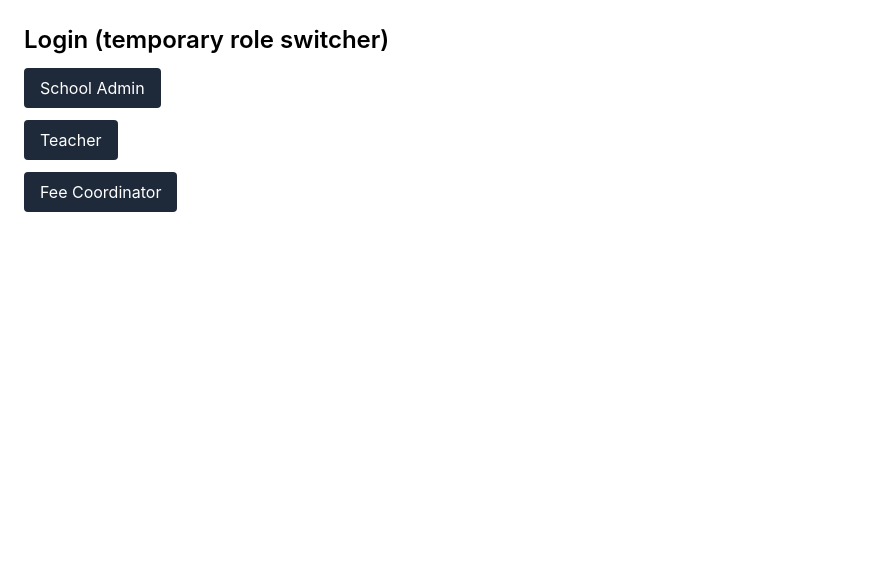
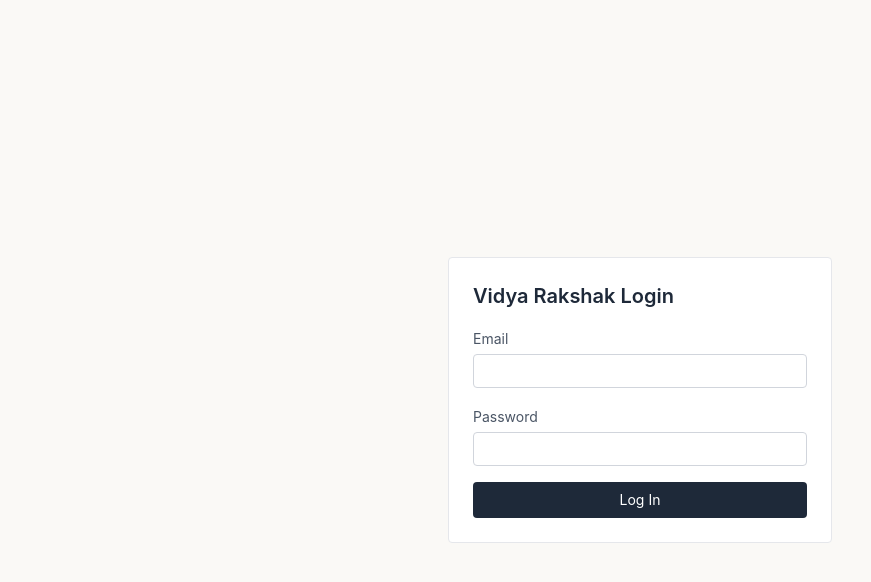
Before and after one commit to Adix097/vidya-rakshak, a React app in the folder frontend/: page /login in a window 1280 px wide. Shown: the top 582 px of the page, without its empty margins (0-871 px from the left). Built offline with nearby package versions, Linux system fonts and the light colour scheme; no server answers; the HTML template or start-up script is replaced by a standard one.

Commit message:
feat: login and persistent sessions

```diff
--- a/frontend/src/auth/AuthContext.jsx
+++ b/frontend/src/auth/AuthContext.jsx
@@ -1,22 +1,53 @@
-import { createContext, useContext, useState } from "react";
+import { createContext, useContext, useState, useEffect } from "react";
 
 const AuthContext = createContext(null);
 
-// TODO: wire with backend later
-const FAKE_USERS = {
-  schoolAdmin: { id: 1, name: "Priya Sharma", role: "school-admin" },
-  teacher: { id: 2, name: "Kavita Rao", role: "teacher" },
-  feeCoordinator: { id: 3, name: "Ramesh Chandra", role: "fee-coordinator" },
-  parent: { id: 4, name: "Suresh Kumar", role: "parent" },
-};
+const API_URL = import.meta.env.VITE_API_URL || "http://localhost:5000";
 
 export function AuthProvider({ children }) {
-  const [user, setUser] = useState(FAKE_USERS.teacher);
-  const loginAs = (key) => setUser(FAKE_USERS[key]);
-  const logout = () => setUser(null);
+  const [user, setUser] = useState(null);
+  const [token, setToken] = useState(null);
+  const [loading, setLoading] = useState(true);
+
+  // on first load restore session from localStorage if one exists
+  useEffect(() => {
+    const savedToken = localStorage.getItem("token");
+    const savedUser = localStorage.getItem("user");
+    if (savedToken && savedUser) {
+      setToken(savedToken);
+      setUser(JSON.parse(savedUser));
+    }
+    setLoading(false);
+  }, []);
+
+  const login = async (email, password) => {
+    const res = await fetch(`${API_URL}/api/auth/login`, {
+      method: "POST",
+      headers: { "Content-Type": "application/json" },
+      body: JSON.stringify({ email, password }),
+    });
+
+    if (!res.ok) {
+      const data = await res.json();
+      throw new Error(data.message || "Login failed");
+    }
+
+    const data = await res.json();
+    setToken(data.token);
+    setUser(data.user);
+    localStorage.setItem("token", data.token);
+    localStorage.setItem("user", JSON.stringify(data.user));
+  };
+
+  const logout = () => {
+    setUser(null);
+    setToken(null);
+    localStorage.removeItem("token");
+    localStorage.removeItem("user");
+  };
 
   return (
-    <AuthContext.Provider value={{ user, loginAs, logout }}>
+    <AuthContext.Provider value={{ user, token, login, logout, loading }}>
       {children}
     </AuthContext.Provider>
   );
--- a/frontend/src/auth/ProtectedRoute.jsx
+++ b/frontend/src/auth/ProtectedRoute.jsx
@@ -2,7 +2,9 @@ import { Navigate } from "react-router-dom";
 import { useAuth } from "./AuthContext";
 
 export default function ProtectedRoute({ allowedRoles, children }) {
-  const { user } = useAuth();
+  const { user, loading } = useAuth();
+
+  if (loading) return null; // or a spinner
 
   if (!user) return <Navigate to="/login" replace />;
   if (!allowedRoles.includes(user.role)) return <Navigate to="/" replace />;
--- a/frontend/src/pages/Login.jsx
+++ b/frontend/src/pages/Login.jsx
@@ -1,38 +1,69 @@
+import { useState } from "react";
 import { useNavigate } from "react-router-dom";
 import { useAuth } from "../auth/AuthContext";
 
+const DEFAULT_ROUTE = {
+  "school-admin": "/",
+  teacher: "/attendance",
+  "fee-coordinator": "/fees",
+};
+
 export default function Login() {
-  const { loginAs } = useAuth();
+  const { login } = useAuth();
   const navigate = useNavigate();
+  const [email, setEmail] = useState("");
+  const [password, setPassword] = useState("");
+  const [error, setError] = useState("");
 
-  const handleLogin = (role) => {
-    loginAs(role);
-    navigate("/");
+  const handleSubmit = async (e) => {
+    e.preventDefault();
+    setError("");
+    try {
+      await login(email, password);
+      const user = JSON.parse(localStorage.getItem("user"));
+      navigate(DEFAULT_ROUTE[user.role] || "/");
+    } catch (err) {
+      setError(err.message);
+    }
   };
 
   return (
-    <div className="p-6 space-y-3">
-      <h1 className="text-2xl font-semibold">
-        Login (temporary role switcher)
-      </h1>
-      <button
-        onClick={() => handleLogin("schoolAdmin")}
-        className="block px-4 py-2 bg-gray-800 text-white rounded"
+    <div className="min-h-screen flex items-center justify-center bg-[#faf9f6]">
+      <form
+        onSubmit={handleSubmit}
+        className="bg-white border border-gray-200 rounded p-6 w-full max-w-sm space-y-4"
       >
-        School Admin
-      </button>
-      <button
-        onClick={() => handleLogin("teacher")}
-        className="block px-4 py-2 bg-gray-800 text-white rounded"
-      >
-        Teacher
-      </button>
-      <button
-        onClick={() => handleLogin("feeCoordinator")}
-        className="block px-4 py-2 bg-gray-800 text-white rounded"
-      >
-        Fee Coordinator
-      </button>
+        <h1 className="text-xl font-semibold text-gray-800">
+          Vidya Rakshak Login
+        </h1>
+        {error && <p className="text-sm text-red-600">{error}</p>}
+        <div>
+          <label className="text-sm text-gray-600">Email</label>
+          <input
+            type="email"
+            value={email}
+            onChange={(e) => setEmail(e.target.value)}
+            className="w-full border border-gray-300 rounded px-3 py-1.5 text-sm mt-1"
+            required
+          />
+        </div>
+        <div>
+          <label className="text-sm text-gray-600">Password</label>
+          <input
+            type="password"
+            value={password}
+            onChange={(e) => setPassword(e.target.value)}
+            className="w-full border border-gray-300 rounded px-3 py-1.5 text-sm mt-1"
+            required
+          />
+        </div>
+        <button
+          type="submit"
+          className="w-full px-4 py-2 bg-gray-800 text-white text-sm rounded hover:bg-gray-700"
+        >
+          Log In
+        </button>
+      </form>
     </div>
   );
 }
```
